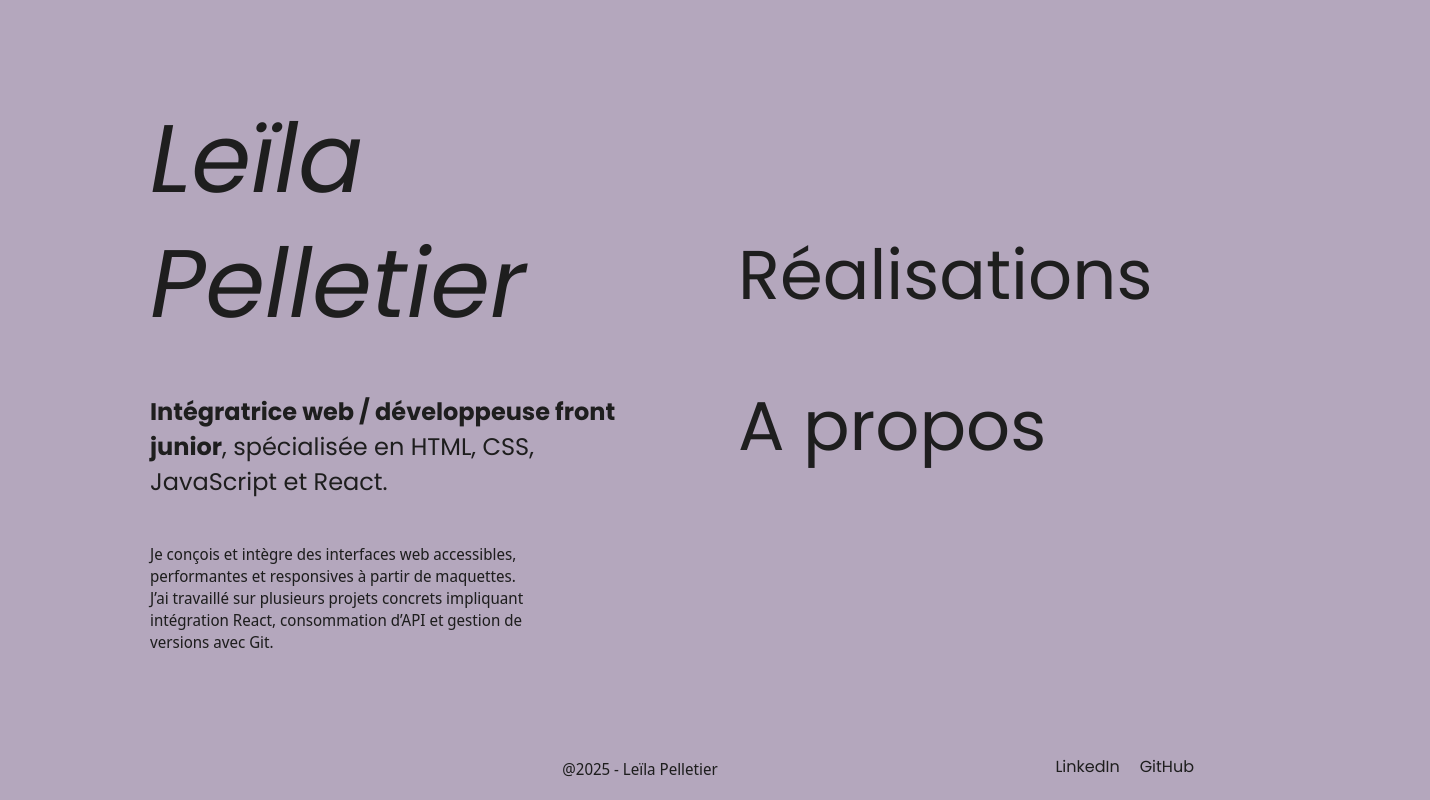
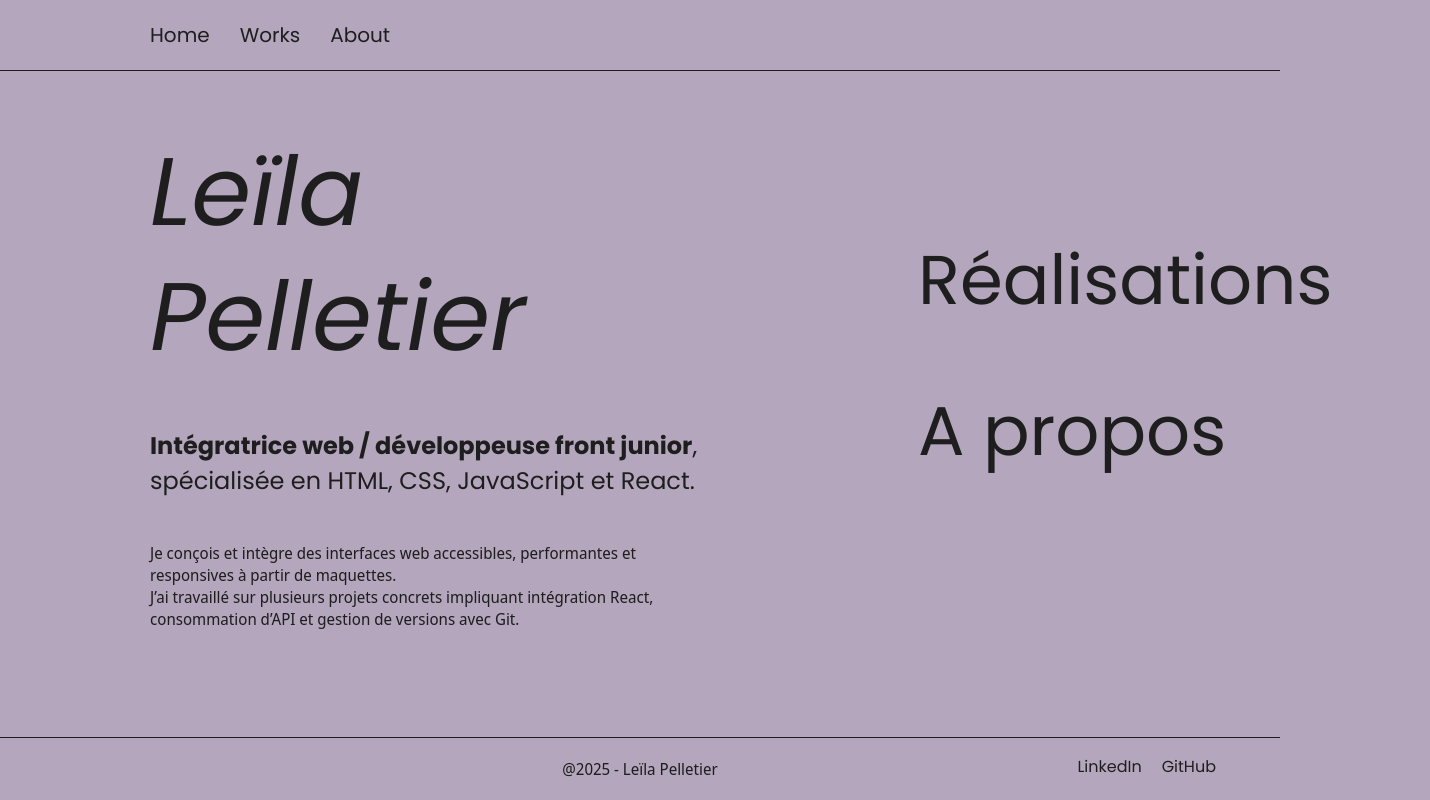
Before and after one commit to NeugdaeUju/Portfolio, a React (Vite) app: page /#/ in a window 1280 px wide. Shown: the whole page, 1430 px wide, since content can reach past the window. Built offline with nearby package versions, Linux system fonts and the light colour scheme.

Commit message:
Ajustement du Header et du Footer du site

```diff
--- a/src/assets/sass/footer.scss
+++ b/src/assets/sass/footer.scss
@@ -1,14 +1,17 @@
+@use 'variables';
+
 .footer {
     text-align : center;
     padding : 20px 0;
     position : relative;
     width : 100%;
+    border-top : 1px solid variables.$main-color;
 
     &__contact-links {
         position : absolute;
         display : flex;
         gap: 20px;
         top : 25%;
-        right : -4rem;
+        right : 4rem;
     }
 }
--- a/src/assets/sass/header.scss
+++ b/src/assets/sass/header.scss
@@ -1,18 +1,17 @@
+@use 'variables';
+
 .header {
-    display : flex;
+    // display : flex;
     width : 100%;
-    margin : 1.875rem 0;
-
-    &__page-title {
-        margin-right : 50px;
-    }
+    padding : 1.25rem 9.375rem;
+    border-bottom : 1px solid variables.$main-color;
 
     &__nav {
-        width : 60%;
         display : flex;
+        gap : 1.875rem;
 
         &--link {
-            margin-right : 30px;
+            font-size : 1.25rem;
         }
     }
 }
--- a/src/assets/sass/layout.scss
+++ b/src/assets/sass/layout.scss
@@ -1,7 +1,6 @@
 @use 'variables';
 
 .layout {
-    margin : 0 9.375rem;
     display : flex;
     flex-direction : column;
     min-height : 100vh;
@@ -9,6 +8,7 @@
 }
 
 .container {
+    margin : 0 9.375rem;
     width : 100%;
     flex: 1;
     display : flex;
--- a/src/components/Header.jsx
+++ b/src/components/Header.jsx
@@ -1,20 +1,15 @@
-import {NavLink , useLocation} from 'react-router-dom'
+import {NavLink} from 'react-router-dom'
 import '../assets/sass/header.scss'
 
-function Header ({ hideHeader = ['/']}) {
-    const location = useLocation()
-    const showHeader = !hideHeader.includes(location.pathname)
-
+function Header () {
     return (
         <>
             <header className='header'>
-                {showHeader &&(
                 <nav className='header__nav'>
                     <NavLink to='/' className='header__nav--link'>Home</NavLink>
                     <NavLink to='/works' className='header__nav--link'>Works</NavLink>
                     <NavLink to='/about' className='header__nav--link'>About</NavLink>
                 </nav>
-                )}
             </header>
         </>
     )
```
